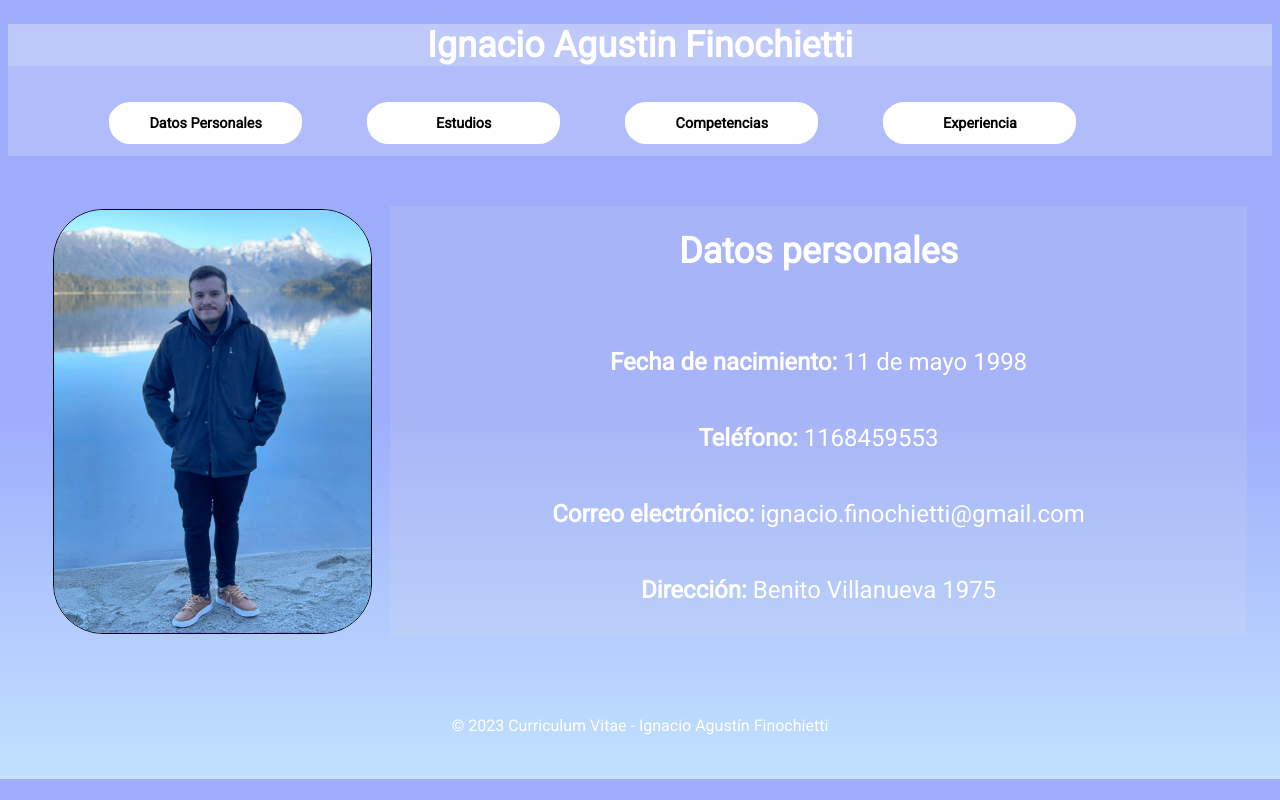
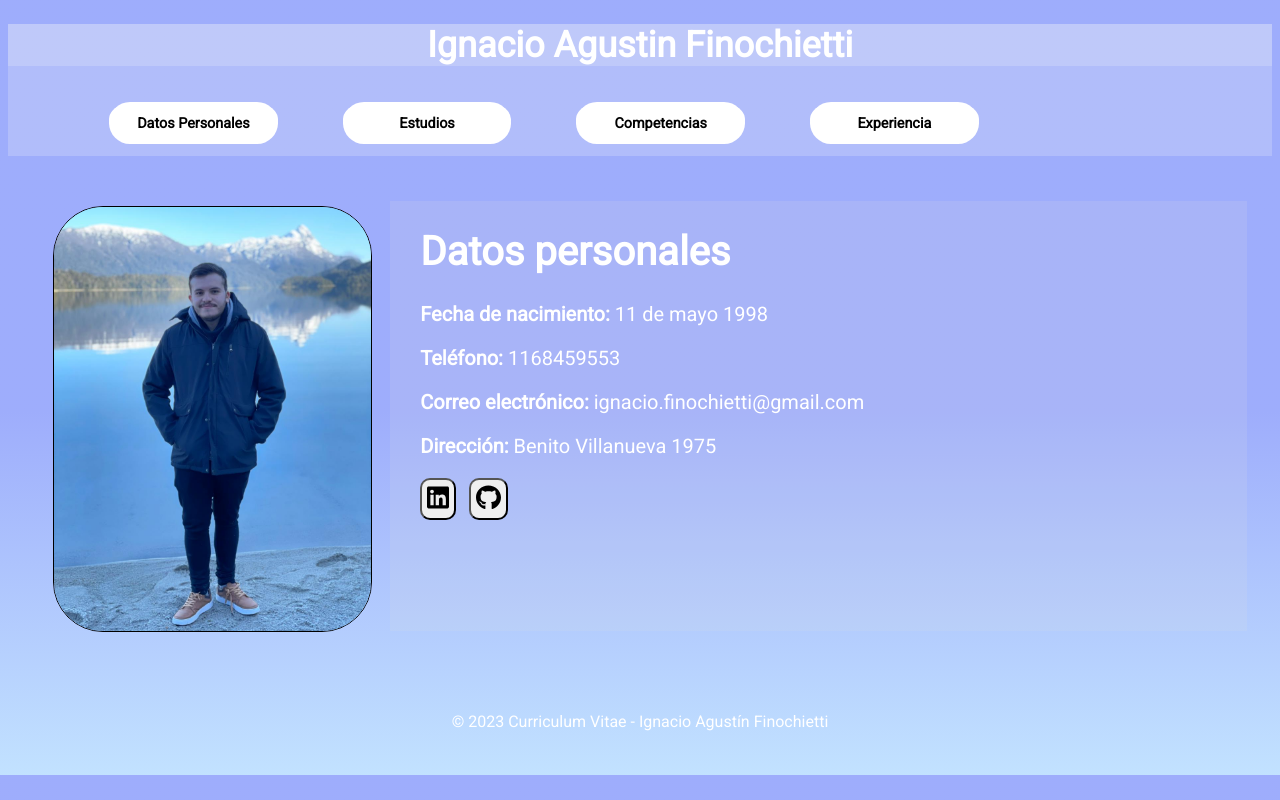
Before and after one commit to ignacioFinochietti/IgnacioFinochiettiCV, a plain HTML site: page index.html in a window 1280 px wide. Drawn offline with Linux system fonts and the light colour scheme.

Commit message:
Add files via upload
En-Version
-Buttons leading directly to my social media profiles have been added.
-A JavaScript file has been added to track the total count of clicks on the LinkedIn and GitHub buttons."

Es-Versión
-Se agregaron botones que llevan directamente a mis redes sociales
-Se agrego un archivo de JavaScript que lleva la suma de la cantidad de veces que se seleccionó el botón de LinkedIn y el de GitHub

```diff
--- /dev/null
+++ b/Contador.js
@@ -0,0 +1,21 @@
+    let contadorClicksLinkedIn = 0;
+    let contadorClicksGitHub = 0;
+
+    function redirigirA(url, contador) {
+    contador++;
+    window.open(url, '_blank');
+    return contador;
+    }
+
+    document.getElementById('linkedinButton').addEventListener('click', function() {
+    contadorClicksLinkedIn = redirigirA('https://www.linkedin.com/in/ignacio-finochietti-911a5113b/', contadorClicksLinkedIn);
+    });
+
+    document.getElementById('githubButton').addEventListener('click', function() {
+    contadorClicksGitHub = redirigirA('https://github.com/ignacioFinochietti', contadorClicksGitHub);
+    });
+
+    window.addEventListener('beforeunload', function() {
+    console.log(`LinkedIn fue clickeado ${contadorClicksLinkedIn} veces.`);
+    console.log(`GitHub fue clickeado ${contadorClicksGitHub} veces.`);
+    });
--- a/estilosindex.css
+++ b/estilosindex.css
@@ -4,7 +4,6 @@ body {
     background: linear-gradient(180deg, rgba(106, 129, 250, 0.65) 53.12%, rgba(161, 210, 255, 0.65) 99.99%, rgba(161, 210, 255, 0.00) 100%), linear-gradient(0deg, rgba(161, 238, 255, 0.00) 0%, rgba(161, 238, 255, 0.00) 100%);
     font-family: Roboto;
     box-sizing: border-box;
-    flex-direction: column;
     gap: 22%;
     align-items: center;
 }
@@ -98,6 +97,10 @@ header li{
     display: block;
 }
 
+
+
+
+
 .texto{
     flex-direction: column;
     margin-top: 2%;
@@ -160,7 +163,7 @@ margin-top: 20px;
     text-align: center;
     text-decoration: none;
     display: inline-block;
-    padding: 1% 2%;
+    padding: 1%;
     font-size: 60%;
     background-color:#fff ;
     color: #000000;
@@ -169,6 +172,19 @@ margin-top: 20px;
     transition: background-color 0.5s ease;
     margin-top: 1%;
     margin-bottom: 1%;
+}
+
+.botonred {
+    display: inline;
+    margin-right: 1%;
+    flex: 1;
+    border-radius: 10px;
+    cursor: pointer;
+    transition: background-color 0.5s ease;
+}
+
+.botonred:hover {
+    background-color: #6d9acb;
 }
 
 .boton:hover {
@@ -204,3 +220,13 @@ footer {
         width: 100%;
     }
 }
+
+#linkedinButton {
+
+    align-items: center;
+    padding: 5px; /* Ajusta el relleno según sea necesario */
+}
+
+#linkedinButton img {
+    height: 25px; /* La imagen ocupará el 100% de la altura del botón */
+}
--- a/index.html
+++ b/index.html
@@ -26,6 +26,7 @@
             <li><a class="boton" href="indexCompetencia.html">Competencias</a></li>
             <li><a class="boton" href="indexExperiencia.html">Experiencia</a></li>
             </ul>
+
         </nav>
         <script src="javascript.js"></script>
     </header>
@@ -37,13 +38,20 @@
 
     <span class="line-break"><br></span>
 
-    <div class="texto">
+    <div class="textodif">
         <h1><strong>Datos personales</strong></h1>
-        <br>
+
         <p><strong>Fecha de nacimiento:</strong> <span class="ligero">11 de mayo 1998</span></p>
         <p><strong>Teléfono:</strong> <span class="ligero"> 1168459553</span></p>
         <p><strong>Correo electrónico:</strong> <span class="ligero">ignacio.finochietti@gmail.com</span> </p>
         <p><strong>Dirección:</strong> <span class="ligero">Benito Villanueva 1975</span> </p>
+        <button class="botonred" id="linkedinButton">
+            <img src="linkedin.svg" alt="LinkedIn Icon">
+        </button>
+        <button class="botonred" id="linkedinButton">
+            <img src="github.svg" alt="githubButton">
+        </button>
+        <script src="Contador.js"></script>
     </div>
 </div>
 
```
Also changed, not shown: indexEducacion.html (+4 -0 lines), indexExperiencia.html (+7 -0 lines), github.svg (added), linkedin.svg (added).
